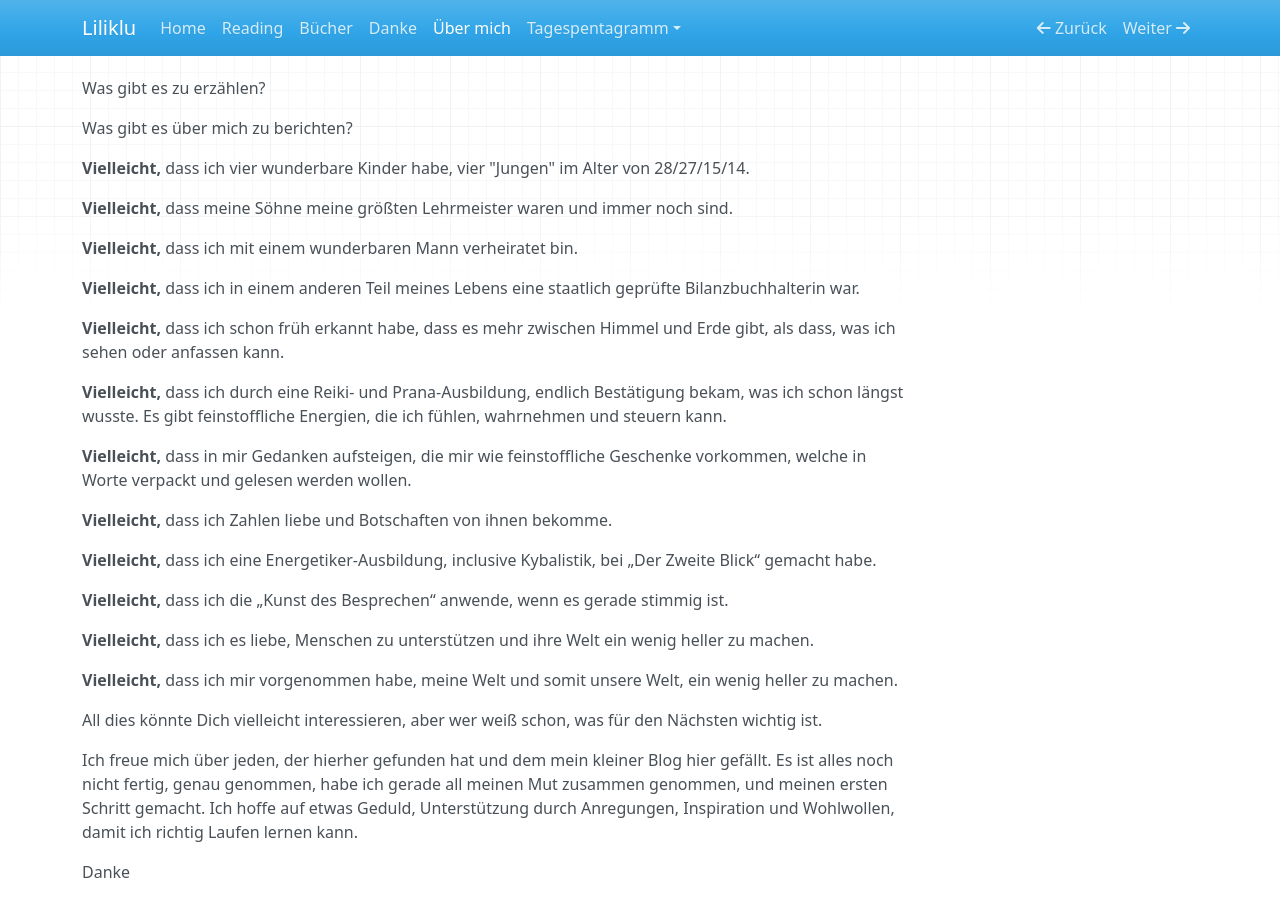
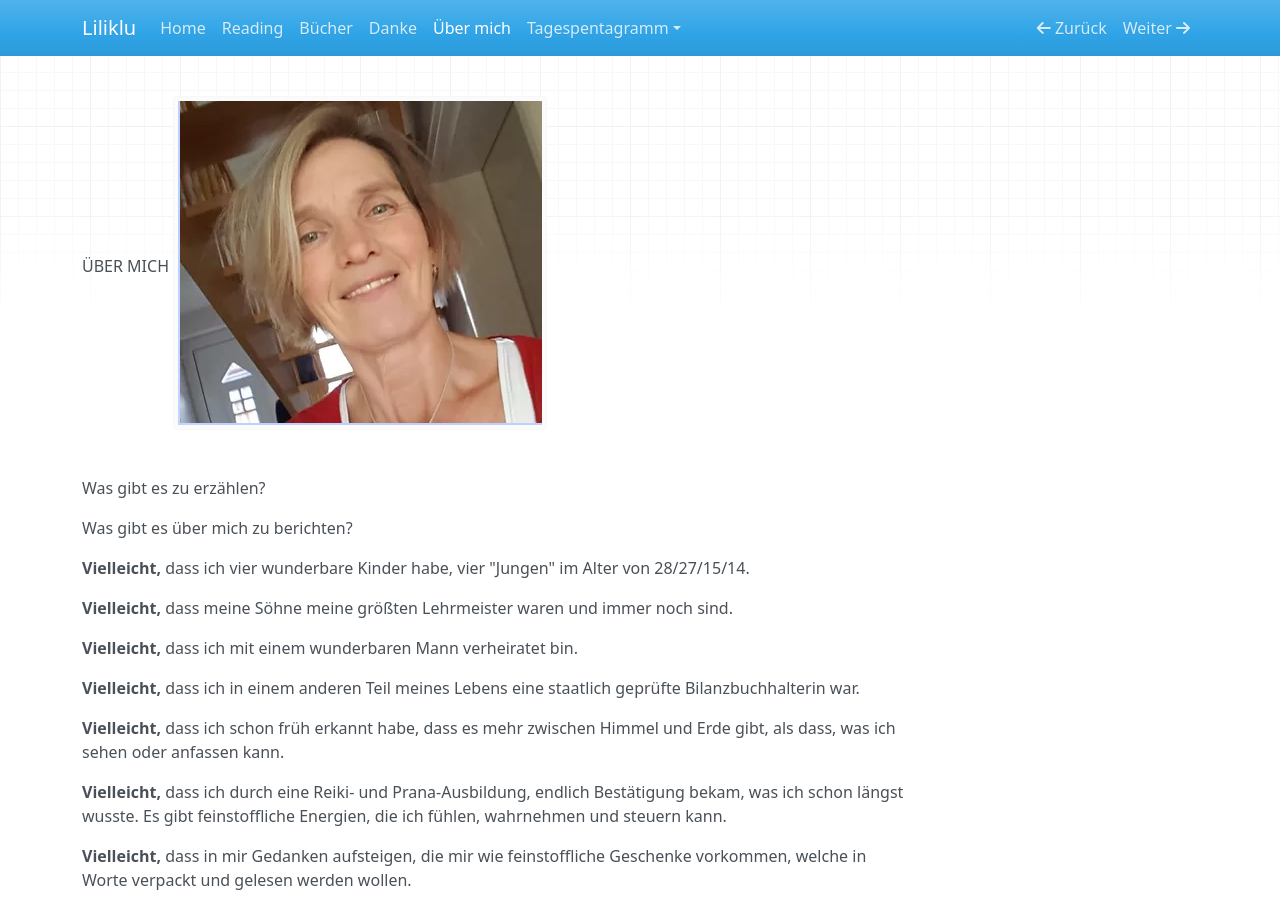
Before and after one commit to liliklu/liliklu.de, an MkDocs documentation site: the page built from docs/z_about_me.md, in a window 1280 px wide and 900 px high. Built offline with MkDocs 1.6.1, drawn with Linux system fonts in a browser that asks for light colours; nearby versions of some CDN libraries.

Commit message:
bild hinzugefügt

```diff
--- a/docs/z_about_me.md
+++ b/docs/z_about_me.md
@@ -4,7 +4,7 @@ hide:
 - toc
 - navigation
 ---
-
+ÜBER MICH            ![](img/ueber-mich.png)
 
 Was gibt es zu erzählen?
 
```
Also changed, not shown: docs/img/ueber-mich.png (added).
